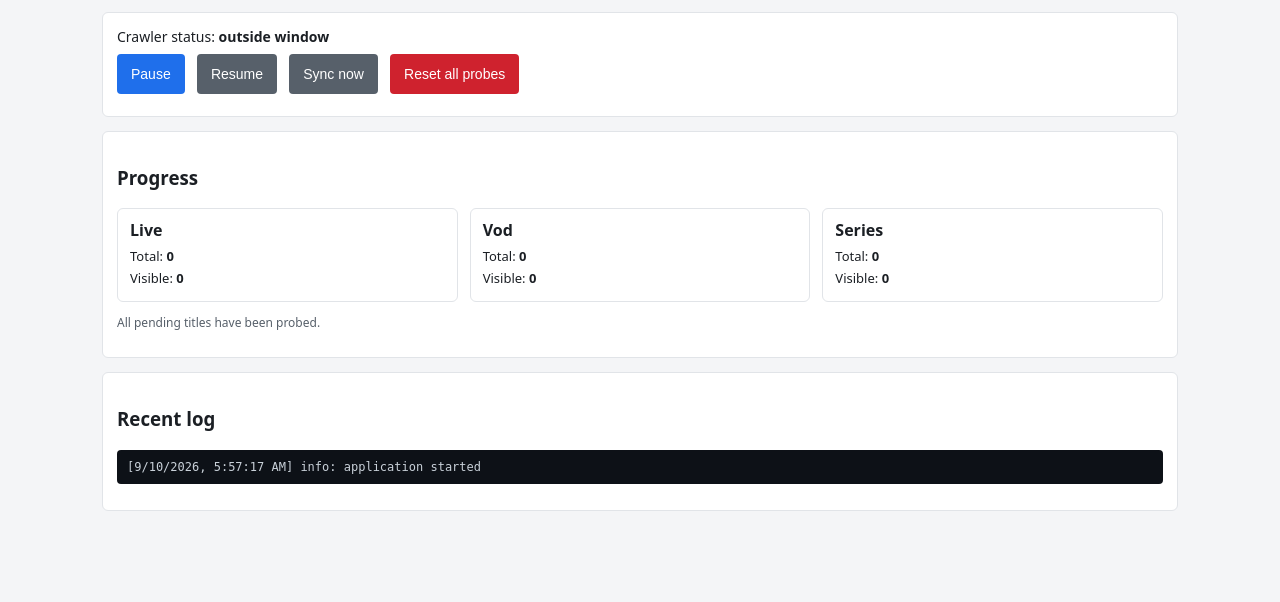
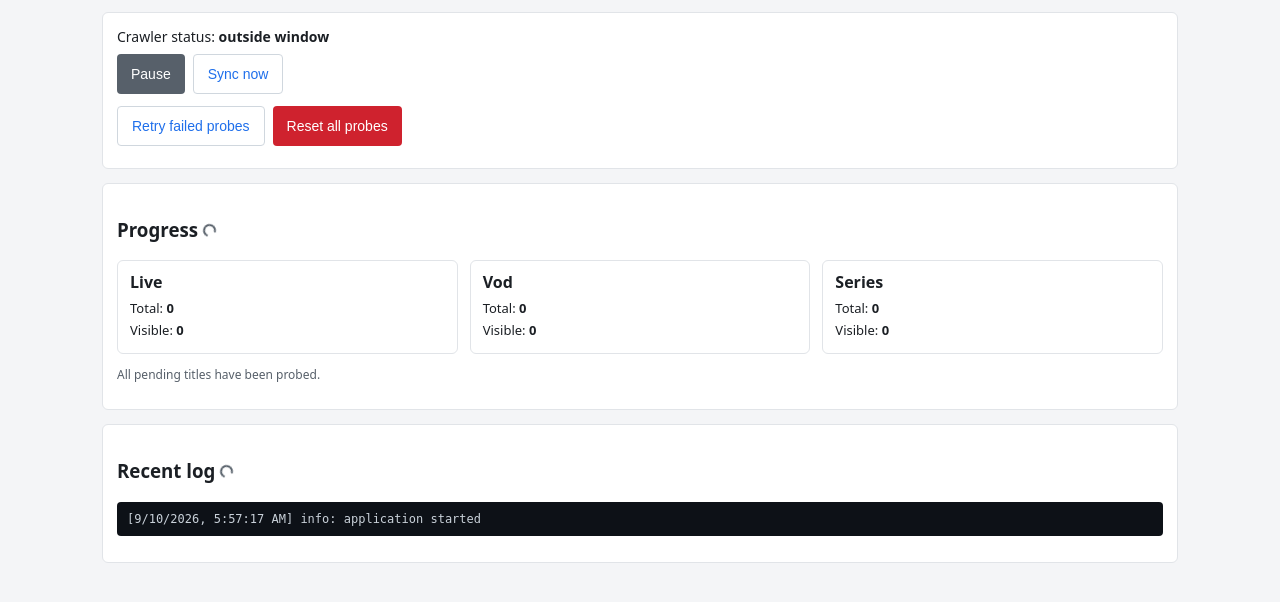
Before and after one commit to stefan-werning/xtream-filter-proxy, a FastAPI app: page / in a window 1280 px wide. Shown: the part 92-694 px from the top of the page. Run offline with FastAPI, Linux system fonts and the light colour scheme; data comes from the database, SQL or seed files in the repository; data that the repository does not hold is empty.

Commit message:
Dashboard UX: retry-errors button, clearer controls, lazy tabs, leaner logs
1. Add "Retry failed probes" button + /api/crawler/retry-errors endpoint:
   puts every probe currently in 'error' back to 'pending', leaving
   ok/no_audio_info/deferred results untouched (unlike "Reset all probes").

2. Dashboard controls reworked: Pause and Resume merged into one toggle
   button that reflects the actual crawler state (was: two always-enabled
   buttons, one of them a no-op). "Sync now" and "Retry failed probes"
   restyled as outline/ghost buttons so the destructive "Reset all probes"
   (red) and the neutral actions are visually distinct.

3. Categories tab: the three action buttons had no gap below the Type
   dropdown -- added spacing (.btn-row.spaced).

4. Dashboard felt frozen while loading: the three poll requests now run
   sequentially instead of all at once (a weak Pi CPU choked on the
   simultaneous hit), and Progress / Recent log each have their own inline
   spinner so it's visible that work is in progress -- during the initial
   load and on every poll.

5. Categories and Delivered List no longer auto-load on first view: their
   Type dropdown starts on "— choose —" and only fetches on change, so
   switching to the type you actually want doesn't mean waiting for an
   initial request for a type you didn't.

6. Crawler log lines trimmed to "<title>: <status>" (dropping the
   "probe kind:id '...' -> ... (long explanation)" verbosity). The
   dashboard now shows a small legend under "Recent log" with an info
   icon per status term (deferred / no_audio_info / error / skipped)
   that explains what it means on click.

Co-Authored-By: Claude Sonnet 5 <noreply@anthropic.com>
Claude-Session: https://claude.ai/code/session_01Xea8DGx5CcK3QD1BwQMYrU

```diff
--- a/app/api/admin.py
+++ b/app/api/admin.py
@@ -61,6 +61,12 @@ async def crawler_sync_now(request: Request):
 async def crawler_reset_probes(request: Request):
     request.app.state.crawler.reset_all_probes()
     return JSONResponse({"ok": True})
+
+
+@router.post("/crawler/retry-errors")
+async def crawler_retry_errors(request: Request):
+    count = request.app.state.crawler.retry_error_probes()
+    return JSONResponse({"ok": True, "reset": count})
 
 
 @router.post("/crawler/reprobe")
--- a/app/templates/index.html
+++ b/app/templates/index.html
@@ -106,7 +106,23 @@
   button { background: var(--btn-bg); color: var(--btn-fg); border: none; padding: 10px 14px; border-radius: 4px; cursor: pointer; font-size: 14px; margin: 0 8px 8px 0; min-height: 40px; }
   button.secondary { background: var(--btn-secondary-bg); }
   button.danger { background: var(--btn-danger-bg); }
-  button:disabled { opacity: 0.6; cursor: not-allowed; }
+  button.ghost { background: transparent; color: var(--btn-bg); border: 1px solid var(--input-border); }
+  button:disabled { opacity: 0.45; cursor: not-allowed; }
+  .btn-row { display: flex; flex-wrap: wrap; gap: 8px; align-items: center; }
+  .btn-row.spaced { margin-top: 12px; }
+  .btn-row button { margin: 0; }
+  .spinner {
+    display: inline-block; width: 13px; height: 13px; vertical-align: -2px;
+    border: 2px solid var(--hint-fg); border-top-color: transparent;
+    border-radius: 50%; animation: spin 0.7s linear infinite;
+  }
+  @keyframes spin { to { transform: rotate(360deg); } }
+  .loading-note { color: var(--hint-fg); font-size: 12px; display: inline-flex; align-items: center; gap: 6px; }
+  .card.is-loading { position: relative; }
+  .card.is-loading::after {
+    content: ""; position: absolute; inset: 0; border-radius: inherit;
+    background: var(--card-bg); opacity: 0.35;
+  }
   .table-scroll { width: 100%; overflow-x: auto; -webkit-overflow-scrolling: touch; }
   table { width: 100%; border-collapse: collapse; font-size: 13px; min-width: 480px; }
   th, td { text-align: left; padding: 6px 8px; border-bottom: 1px solid var(--row-border); }
@@ -167,20 +183,26 @@
 <main>
 
 <section id="dashboard" class="tab active">
-  <div class="card">
+  <div class="card" id="dash-controls-card">
     <div class="status-line"><span>Crawler status:</span> <b id="crawler-status">-</b> <span id="current-item" class="hint"></span></div>
-    <button id="btn-pause">Pause</button>
-    <button id="btn-resume" class="secondary">Resume</button>
-    <button id="btn-sync" class="secondary">Sync now</button>
-    <button id="btn-reset" class="danger">Reset all probes</button>
+    <div class="btn-row">
+      <button id="btn-pause-toggle" class="secondary">Pause</button>
+      <button id="btn-sync" class="ghost">Sync now</button>
+    </div>
+    <div class="btn-row spaced">
+      <button id="btn-retry-errors" class="ghost">Retry failed probes</button>
+      <button id="btn-reset" class="danger">Reset all probes</button>
+    </div>
+    <div id="dash-msg" class="hint" style="margin-top:8px;"></div>
   </div>
-  <div class="card">
-    <h3>Progress</h3>
+  <div class="card" id="stats-card">
+    <h3>Progress <span id="stats-loading" class="loading-note" hidden><span class="spinner"></span></span></h3>
     <div id="stats"></div>
     <p id="eta-line" class="hint"></p>
   </div>
-  <div class="card">
-    <h3>Recent log</h3>
+  <div class="card" id="log-card">
+    <h3>Recent log <span id="log-loading" class="loading-note" hidden><span class="spinner"></span></span></h3>
+    <div id="log-legend" class="hint" style="margin-bottom:6px;"></div>
     <pre class="log" id="log"></pre>
   </div>
 </section>
@@ -264,11 +286,14 @@
     <p class="hint">Uncheck a category to hide all its titles from the filtered lists — and, for VOD/Series, skip probing those titles entirely so the crawler focuses on what you actually want to see.</p>
     <div class="row">
       <div class="col"><label>Type</label>
-        <select id="cats-kind"><option value="vod">VOD</option><option value="series">Series</option><option value="live">Live</option></select>
+        <select id="cats-kind">
+          <option value="" selected>— choose —</option>
+          <option value="vod">VOD</option><option value="series">Series</option><option value="live">Live</option>
+        </select>
       </div>
       <div class="col"><label>Search</label><input id="cats-q" placeholder="Filter by name..."></div>
     </div>
-    <div class="row">
+    <div class="btn-row spaced">
       <button id="btn-cats-select-all" class="secondary">Select all</button>
       <button id="btn-cats-select-none" class="secondary">Select none</button>
       <button id="btn-cats-save">Save selection</button>
@@ -332,10 +357,14 @@
     <p class="hint">This is exactly what IPTV Smarters receives right now for the selected type — items in excluded categories are already gone; title/audio filters have been applied.</p>
     <div class="row">
       <div class="col"><label>Type</label>
-        <select id="del-kind"><option value="vod">VOD</option><option value="series">Series</option><option value="live">Live</option></select>
+        <select id="del-kind">
+          <option value="" selected>— choose —</option>
+          <option value="vod">VOD</option><option value="series">Series</option><option value="live">Live</option>
+        </select>
       </div>
     </div>
-    <p><b id="del-total-visible">-</b> items across <b id="del-category-count">-</b> categories.</p>
+    <p id="del-summary-line" hidden><b id="del-total-visible">-</b> items across <b id="del-category-count">-</b> categories.</p>
+    <div id="del-loading" class="loading-note" hidden><span class="spinner"></span> <span id="del-loading-text">Loading…</span></div>
     <div id="del-categories"></div>
   </div>
 </section>
@@ -388,9 +417,18 @@ const I18N = {
     'js.syncing': 'Syncing…', 'js.confirmReset': 'Reset all probe states?', 'js.pass': 'pass',
     'js.loading': 'Loading…',
     'js.passedSample': 'Passed (sample)', 'js.filteredSample': 'Filtered out (sample)',
+    'js.confirmRetryErrors': 'Retry all failed probes? They will be set back to pending.',
+    'js.retryErrorsNone': 'No failed probes to retry.',
+    'js.retryErrorsDone': 'probe(s) reset to pending.',
+    'js.chooseType': 'Choose a type above to load its data.',
     'status.running': 'running', 'status.paused': 'paused', 'status.outside_window': 'outside window',
     'status.waiting_for_slot': 'waiting for connection slot', 'status.idle': 'idle',
     'status.syncing': 'syncing with provider',
+    'log.legendIntro': 'Status terms:',
+    'log.explain.deferred': 'deferred — the provider API returned audio info, but it looked incomplete, so the title is queued for an ffprobe re-check (which needs the single connection slot).',
+    'log.explain.no_audio_info': 'no_audio_info — neither the API nor ffprobe reported any audio track for this title.',
+    'log.explain.error': 'error — the probe failed (timeout, connection issue, or a broken stream). It will be retried automatically; use "Retry failed probes" to requeue them now.',
+    'log.explain.skipped': 'skipped — the title is in a category you unchecked, so the crawler is not probing it.',
   },
 };
 
@@ -432,6 +470,22 @@ async function refreshStatus() {
   const statusLabel = t('status.' + j.status) || j.status;
   $('crawler-status').textContent = statusLabel + (j.paused ? ` (${t('dash.pause').toLowerCase()})` : '');
   $('current-item').textContent = j.current_item ? ('— ' + j.current_item) : '';
+
+  // One toggle button that reflects the real state: "Pause" when the
+  // crawler is active, "Resume" when it's paused -- instead of two
+  // always-clickable buttons where one is a no-op.
+  const btn = $('btn-pause-toggle');
+  if (!btn.dataset.busy) {
+    if (j.paused) {
+      btn.textContent = t('dash.resume');
+      btn.className = 'secondary';
+      btn.dataset.action = 'resume';
+    } else {
+      btn.textContent = t('dash.pause');
+      btn.className = 'secondary';
+      btn.dataset.action = 'pause';
+    }
+  }
 }
 
 function formatDuration(seconds) {
@@ -459,8 +513,14 @@ function windowHoursPerDay(cfg) {
 const STATUS_COLUMNS = ['ok', 'pending', 'deferred', 'skipped', 'no_audio_info', 'error'];
 
 async function refreshStats() {
-  const r = await fetch('/api/stats');
-  const j = await r.json();
+  $('stats-loading').hidden = false;
+  let j;
+  try {
+    const r = await fetch('/api/stats');
+    j = await r.json();
+  } finally {
+    $('stats-loading').hidden = true;
+  }
   let html = '<div class="progress-cards">';
   for (const kind of ['live', 'vod', 'series']) {
     const s = j[kind];
@@ -561,14 +621,44 @@ document.addEventListener('click', (e) => {
   }
 });
 
-async function refreshLog() {
-  const r = await fetch('/api/logs?limit=50');
-  const j = await r.json();
-  $('log').textContent = j.map(l => `[${new Date(l.ts*1000).toLocaleString()}] ${l.level}: ${l.message}`).join('\n');
+const LOG_TERMS = ['deferred', 'no_audio_info', 'error', 'skipped'];
+
+function renderLogLegend(logText) {
+  const present = LOG_TERMS.filter(term => logText.includes(term));
+  const legend = $('log-legend');
+  if (!present.length) { legend.innerHTML = ''; return; }
+  legend.innerHTML = t('log.legendIntro') + ' ' + present
+    .map(term => `<span class="info-icon" data-popover-id="log-${term}" data-detail="${t('log.explain.' + term).replace(/"/g, '&quot;')}">${term} ⓘ</span>`)
+    .join('&nbsp;&nbsp;');
 }
 
-$('btn-pause').onclick = () => fetch('/api/crawler/pause', {method: 'POST'}).then(refreshStatus);
-$('btn-resume').onclick = () => fetch('/api/crawler/resume', {method: 'POST'}).then(refreshStatus);
+async function refreshLog() {
+  $('log-loading').hidden = false;
+  let j;
+  try {
+    const r = await fetch('/api/logs?limit=50');
+    j = await r.json();
+  } finally {
+    $('log-loading').hidden = true;
+  }
+  const text = j.map(l => `[${new Date(l.ts*1000).toLocaleString()}] ${l.level}: ${l.message}`).join('\n');
+  $('log').textContent = text;
+  renderLogLegend(text);
+}
+
+$('btn-pause-toggle').onclick = async () => {
+  const btn = $('btn-pause-toggle');
+  const action = btn.dataset.action || 'pause';
+  btn.dataset.busy = '1';
+  btn.disabled = true;
+  try {
+    await fetch('/api/crawler/' + action, {method: 'POST'});
+  } finally {
+    delete btn.dataset.busy;
+    btn.disabled = false;
+    await refreshStatus();
+  }
+};
 $('btn-sync').onclick = async () => {
   const btn = $('btn-sync');
   const original = btn.textContent;
@@ -583,7 +673,23 @@ $('btn-sync').onclick = async () => {
     refreshLog();
   }
 };
-$('btn-reset').onclick = () => { if (confirm(t('js.confirmReset'))) fetch('/api/crawler/reset-probes', {method: 'POST'}).then(refreshStats); };
+$('btn-retry-errors').onclick = async () => {
+  if (!confirm(t('js.confirmRetryErrors'))) return;
+  const btn = $('btn-retry-errors');
+  btn.disabled = true;
+  try {
+    const r = await fetch('/api/crawler/retry-errors', {method: 'POST'});
+    const j = await r.json();
+    $('dash-msg').textContent = j.reset > 0
+      ? `${j.reset} ${t('js.retryErrorsDone')}`
+      : t('js.retryErrorsNone');
+  } finally {
+    btn.disabled = false;
+    refreshStats();
+    refreshLog();
+  }
+};
+$('btn-reset').onclick = () => { if (confirm(t('js.confirmReset'))) fetch('/api/crawler/reset-probes', {method: 'POST'}).then(() => { refreshStats(); refreshLog(); }); };
 
 async function loadSettings() {
   const r = await fetch('/api/config');
@@ -736,7 +842,13 @@ let excludedCategoryIds = new Set();
 async function loadCategories() {
   const kind = $('cats-kind').value;
   const tbody = document.querySelector('#cats-table tbody');
-  tbody.innerHTML = `<tr><td colspan="3" class="hint">${t('js.loading')}</td></tr>`;
+  if (!kind) {
+    allCategories = [];
+    tbody.innerHTML = `<tr><td colspan="3" class="hint">${t('js.chooseType')}</td></tr>`;
+    $('cats-msg').textContent = '';
+    return;
+  }
+  tbody.innerHTML = `<tr><td colspan="3" class="loading-note"><span class="spinner"></span> ${t('js.loading')}</td></tr>`;
   $('cats-msg').textContent = t('js.loading');
   try {
     const r = await fetch('/api/categories?kind=' + kind);
@@ -750,8 +862,12 @@ async function loadCategories() {
 }
 
 function renderCategories() {
+  const tbody = document.querySelector('#cats-table tbody');
+  if (!$('cats-kind').value || allCategories.length === 0) {
+    tbody.innerHTML = `<tr><td colspan="3" class="hint">${t('js.chooseType')}</td></tr>`;
+    return;
+  }
   const q = $('cats-q').value.toLowerCase();
-  const tbody = document.querySelector('#cats-table tbody');
   const filtered = allCategories.filter(c => c.category_name.toLowerCase().includes(q));
   tbody.innerHTML = filtered.map(c => `
     <tr>
@@ -784,6 +900,7 @@ $('btn-cats-select-none').onclick = () => {
 };
 $('btn-cats-save').onclick = async () => {
   const kind = $('cats-kind').value;
+  if (!kind) return;
   const patch = {
     _version: cfgVersion,
     category_filters: { [kind]: { excluded_ids: Array.from(excludedCategoryIds) } },
@@ -801,18 +918,30 @@ $('btn-cats-save').onclick = async () => {
   }
 };
 
-document.querySelector('nav a[data-tab="categories"]').addEventListener('click', () => {
-  if (allCategories.length === 0) loadCategories();
-});
 
 async function loadDelivered() {
   const kind = $('del-kind').value;
-  const r = await fetch('/api/delivered/summary?kind=' + kind);
-  const j = await r.json();
+  const container = $('del-categories');
+  if (!kind) {
+    container.innerHTML = `<p class="hint">${t('js.chooseType')}</p>`;
+    $('del-summary-line').hidden = true;
+    $('del-loading').hidden = true;
+    return;
+  }
+  $('del-loading').hidden = false;
+  $('del-summary-line').hidden = true;
+  container.innerHTML = '';
+  let j;
+  try {
+    const r = await fetch('/api/delivered/summary?kind=' + kind);
+    j = await r.json();
+  } finally {
+    $('del-loading').hidden = true;
+  }
   $('del-total-visible').textContent = j.total_visible;
   $('del-category-count').textContent = j.categories.length;
+  $('del-summary-line').hidden = false;
 
-  const container = $('del-categories');
   container.innerHTML = j.categories.map(c => `
     <details class="del-category" data-kind="${kind}" data-category-id="${c.category_id}">
       <summary>${c.category_name} <span class="hint">(${c.item_count})</span></summary>
@@ -833,21 +962,23 @@ async function loadDelivered() {
 }
 
 $('del-kind').onchange = loadDelivered;
-document.querySelector('nav a[data-tab="delivered"]').addEventListener('click', () => {
-  loadDelivered();
-});
 
 loadSettings();
 
 // Self-scheduling poll loop instead of a fixed setInterval: on a slow host
 // (e.g. a Raspberry Pi under crawler load) a fixed interval keeps firing
 // even while the previous round's requests are still in flight, piling up
-// overlapping fetches. This waits for the current round to finish (success
-// or failure) before scheduling the next one 5s later.
+// overlapping fetches. This waits for the current round to finish before
+// scheduling the next one. The three requests run one after another rather
+// than in parallel so a weak CPU isn't hit with all three at once (which
+// made the whole page feel frozen); each has its own inline spinner so
+// you can see work is happening.
 let pollTimer = null;
 async function pollLoop() {
   try {
-    await Promise.all([refreshStatus(), refreshStats(), refreshLog()]);
+    await refreshStatus();
+    await refreshStats();
+    await refreshLog();
   } catch (e) {
     console.error('poll failed', e);
   } finally {
```
Also changed, not shown: app/crawler/worker.py (+23 -4 lines), tests/test_crawler_logging.py (+2 -5 lines), tests/test_retry_error_probes.py (added, +56 -0 lines).
